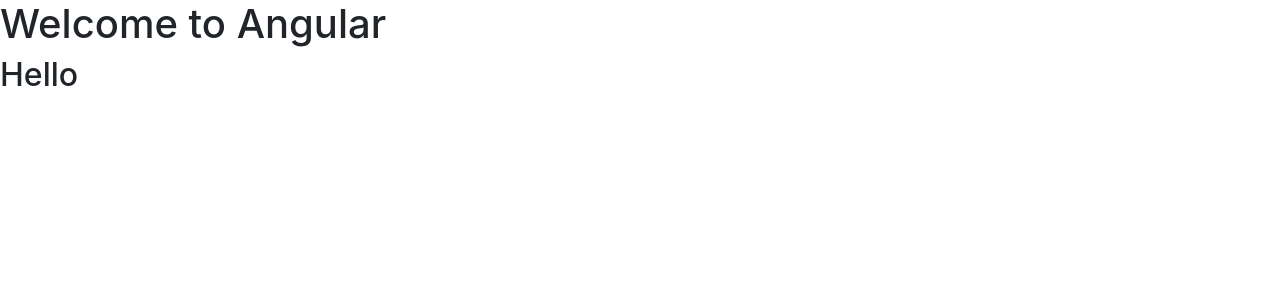
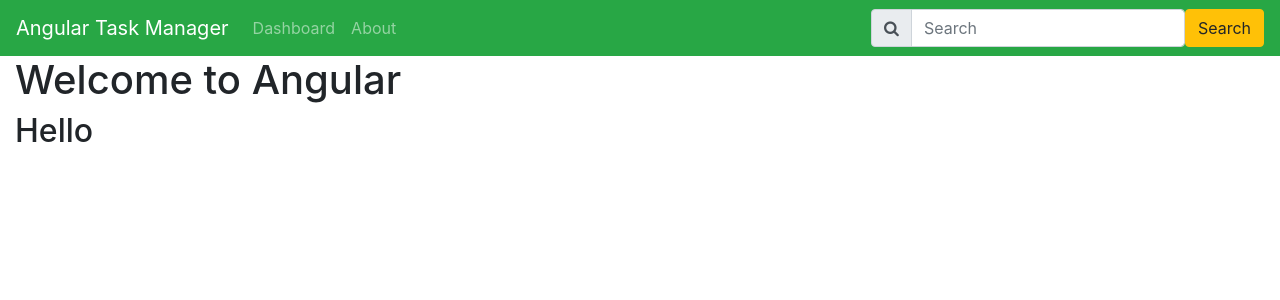
Before and after one commit to kskannandotwin/TaskManager, an Angular app: page / in a window 1280 px wide. Shown: the top 300 px of the page. Built offline with nearby package versions, Linux system fonts and the light colour scheme.

Commit message:
04.12.2022
16.add bootstrap completed
17.add bootstrap navbar finished

```diff
--- a/src/app/app-routing.module.ts
+++ b/src/app/app-routing.module.ts
@@ -4,7 +4,7 @@
 const routes: Routes = [];
 
 @NgModule({
-  imports: [RouterModule.forRoot(routes, {useHash: true})],
+  imports: [RouterModule.forRoot(routes)],
   exports: [RouterModule]
 })
 export class AppRoutingModule { }
--- a/src/app/app.component.html
+++ b/src/app/app.component.html
@@ -1,2 +1,29 @@
-<h1>Welcome to Angular</h1>
-<h2>Hello</h2>
+<nav class="navbar navbar-expand-sm bg-success navbar-dark">
+    <a href="#" class="navbar-brand">Angular Task Manager</a>
+    <button class="navbar-toggler" type="button" data-toggle="collapse" data-target="#mynav">
+        <span class="navbar-toggler-icon"></span>
+    </button>
+    <div class="collapse navbar-collapse" id="mynav">
+        <ul class="navbar-nav mr-auto">
+            <li class="nav-item">
+                <a class="nav-link" href="#">Dashboard</a>
+            </li>
+            <li class="nav-item">
+                <a class="nav-link" href="#">About</a>
+            </li>
+        </ul>
+        <form class="form-inline my-2 my-lg-0">
+            <div class="input-group">
+                <div class="input-group-prepend">
+                    <span class="input-group-text" id="search"><i class="fa fa-search"></i></span>
+                </div>
+                <input type="text" class="form-control" placeholder="Search">
+            </div>
+        </form>
+        <button type="button" class="btn btn-warning my-2 my-sm-0">Search</button>
+    </div>
+</nav>
+<div class="container-fluid">
+    <h1>Welcome to Angular</h1>
+    <h2>Hello</h2>
+</div>
```
